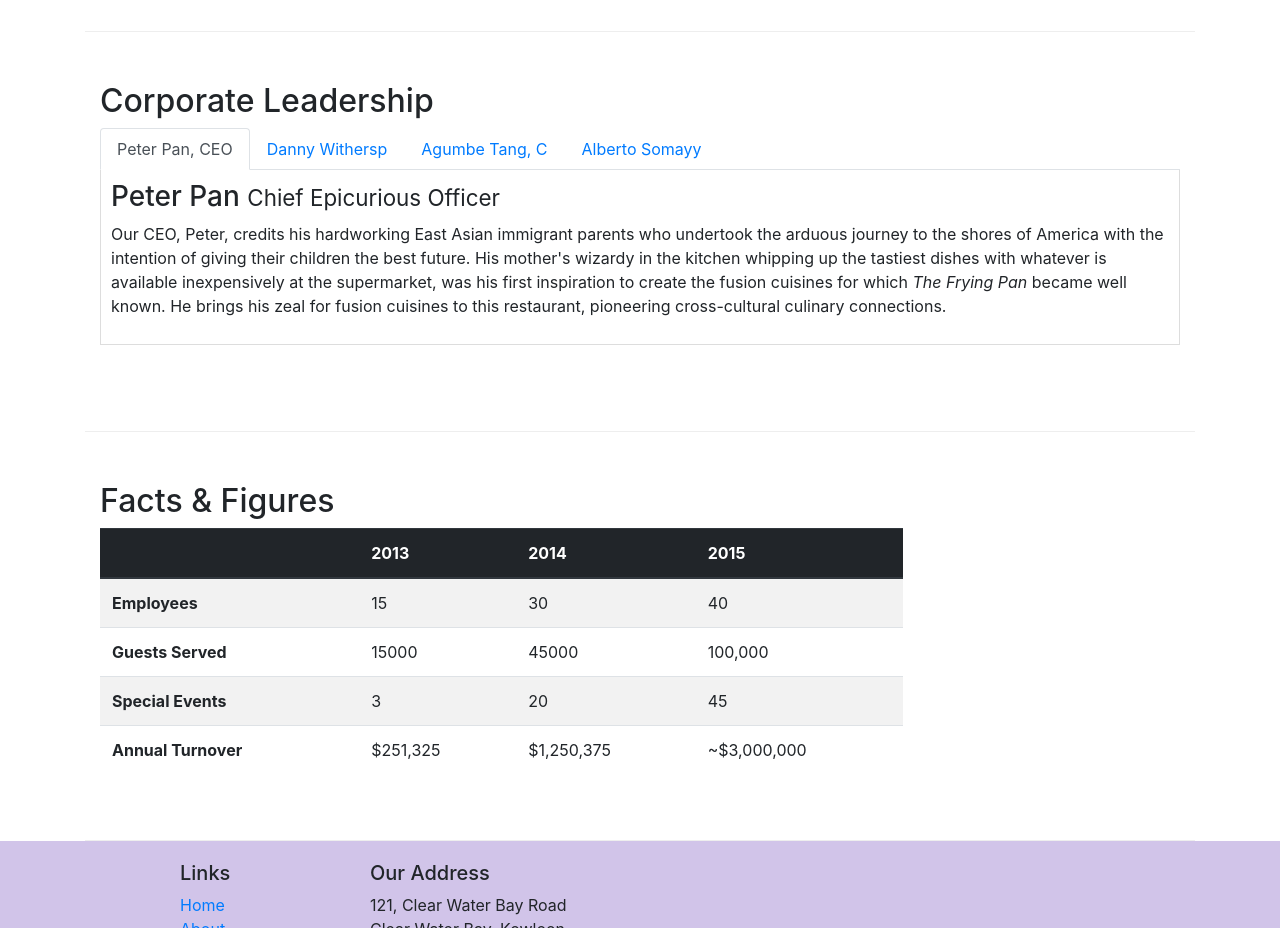
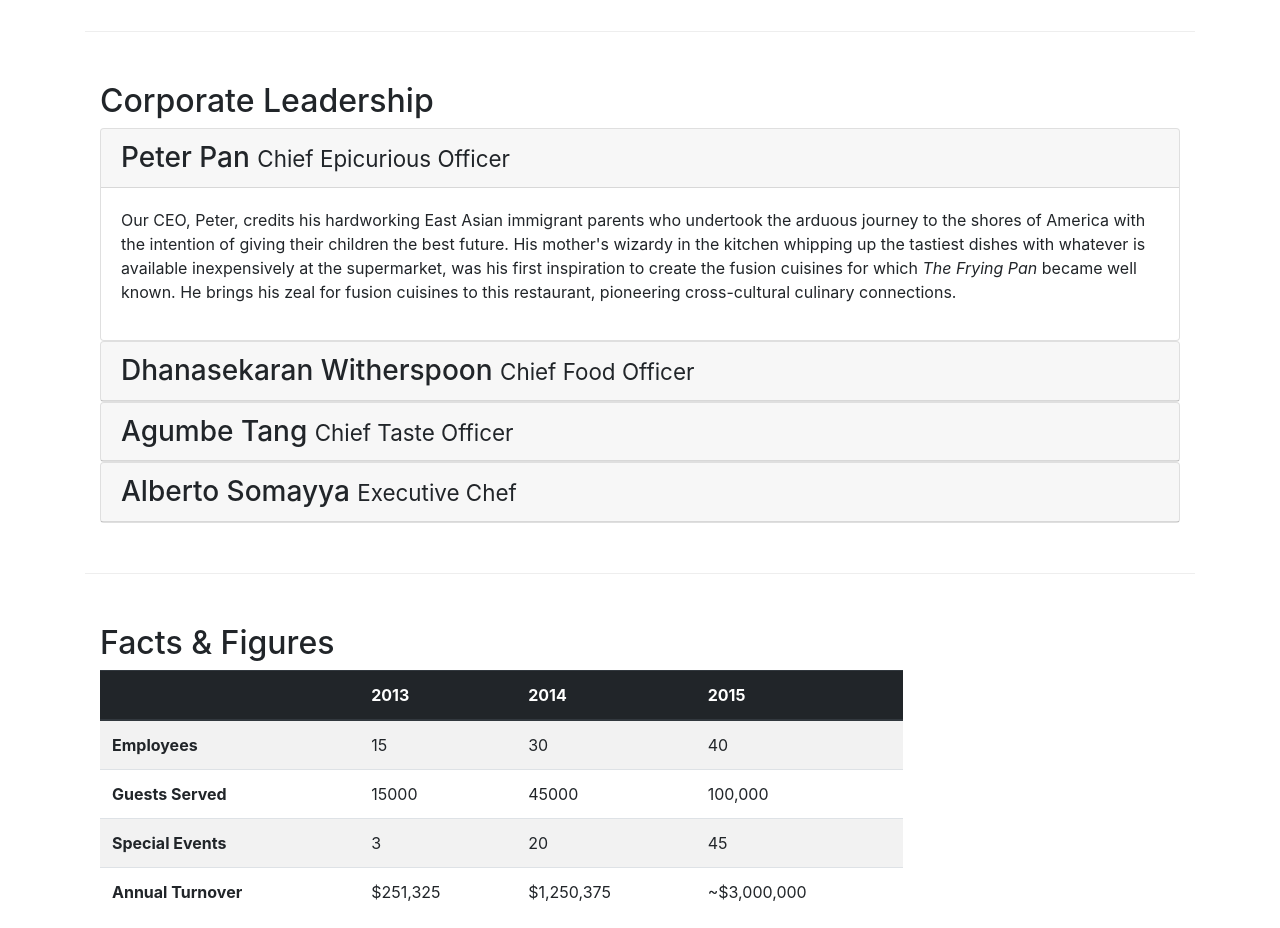
Before and after one commit to dimaskhosyi/Bootstrap, a website: page aboutus.html in a window 1280 px wide. Shown: the part 940-1868 px from the top of the page. Drawn offline with nearby package versions, Linux system fonts and the light colour scheme.

Commit message:
Accordions

```diff
--- a/aboutus.html
+++ b/aboutus.html
@@ -98,39 +98,61 @@
         <div class="row row-content">
             <div class="col-sm-12">
                 <h2>Corporate Leadership</h2>
-                <ul class="nav nav-tabs">
-                    <li class="nav-item">
-                        <a href="#peter" class="nav-link active" role="tab" data-toggle="tab">Peter Pan, CEO</a>
-                    </li>
-                    <li class="nav-item">
-                        <a href="#danny" class="nav-link" role="tab" data-toggle="tab">Danny Withersp</a>
-                    </li>
-                    <li class="nav-item">
-                        <a href="#agumbe" class="nav-link" role="tab" data-toggle="tab">Agumbe Tang, C</a>
-                    </li>
-                    <li class="nav-item">
-                        <a href="#alberto" class="nav-link" role="tab" data-toggle="tab">Alberto Somayy</a>
-                    </li>
-                </ul>
-                <div class="tab-content">
-                    <div class="tab-pane fade show active" id="peter" role="tabpanel">
-                        <h3>Peter Pan <small>Chief Epicurious Officer</small></h3>
-                        <p class="d-none d-sm-block">Our CEO, Peter, credits his hardworking East Asian immigrant parents who undertook the arduous journey to the shores of America with the intention of giving their children the best future. His mother's wizardy in the kitchen whipping up the tastiest dishes with whatever is available inexpensively at the supermarket, was his first inspiration to create the fusion cuisines for which <em>The Frying Pan</em> became well known. He brings his zeal for fusion cuisines to this restaurant, pioneering cross-cultural culinary connections.</p>
+
+                <div id="accordion">
+                    <div class="card">
+                        <div class="card-header" role="tab" id="peterhead">
+                            <h3 class="mb-0">
+                                <a data-toggle="collapse" data-target="#peter">Peter Pan <small>Chief Epicurious Officer</small>
+                                </a>
+                            </h3>
+                        </div>
+                        <div class="collapse show" id="peter" role="tabpanel" data-parent="#accordion">
+                            <div class="card-body">
+                                <p class="d-none d-sm-block">Our CEO, Peter, credits his hardworking East Asian immigrant parents who undertook the arduous journey to the shores of America with the intention of giving their children the best future. His mother's wizardy in the kitchen whipping up the tastiest dishes with whatever is available inexpensively at the supermarket, was his first inspiration to create the fusion cuisines for which <em>The Frying Pan</em> became well known. He brings his zeal for fusion cuisines to this restaurant, pioneering cross-cultural culinary connections.</p>
+                            </div>
+                        </div>
                     </div>
-                    <div class="tab-pane fade" id="danny" role="tabpanel">
-                        <h3>Dhanasekaran Witherspoon <small>Chief Food Officer</small></h3>
-                        <p class="d-none d-sm-block">Our CFO, Danny, as he is affectionately referred to by his colleagues, comes from a long established family tradition in farming and produce. His experiences growing up on a farm in the Australian outback gave him great appreciation for varieties of food sources. As he puts it in his own words, <em>Everything that runs, wins, and everything that stays, pays!</em></p>
+                    <div class="card">
+                        <div class="card-header" role="tab" id="dannyhead">
+                            <h3 class="mb-0">
+                                <a data-toggle="collapse" data-target="#danny">Dhanasekaran Witherspoon <small>Chief Food Officer</small>
+                                </a>
+                            </h3>
+                        </div>
+                        <div class="collapse" id="danny" role="tabpanel" data-parent="#accordion">
+                            <div class="card-body">
+                                <p class="d-none d-sm-block">Our CFO, Danny, as he is affectionately referred to by his colleagues, comes from a long established family tradition in farming and produce. His experiences growing up on a farm in the Australian outback gave him great appreciation for varieties of food sources. As he puts it in his own words, <em>Everything that runs, wins, and everything that stays, pays!</em></p>
+                            </div>
+                        </div>
                     </div>
-                    <div class="tab-pane fade" id="agumbe" role="tabpanel">
-                        <h3>Agumbe Tang <small>Chief Taste Officer</small></h3>
-                        <p class="d-none d-sm-block">Blessed with the most discerning gustatory sense, Agumbe, our CTO, personally ensures that every dish that we serve meets his exacting tastes. Our chefs dread the tongue lashing that ensues if their dish does not meet his exacting standards. He lives by his motto, <em>You click only if you survive my lick.</em></p>
+                    <div class="card">
+                        <div class="card-header" role="tab" id="agumbehead">
+                            <h3 class="mb-0">
+                                <a data-toggle="collapse" data-target="#agumbe">Agumbe Tang <small>Chief Taste Officer</small>
+                                </a>
+                            </h3>
+                        </div>
+                        <div class="collapse" id="agumbe" role="tabpanel" data-parent="#accordion">
+                            <div class="card-body">
+                                <p class="d-none d-sm-block">Blessed with the most discerning gustatory sense, Agumbe, our CTO, personally ensures that every dish that we serve meets his exacting tastes. Our chefs dread the tongue lashing that ensues if their dish does not meet his exacting standards. He lives by his motto, <em>You click only if you survive my lick.</em></p>
+                            </div>
+                        </div>
                     </div>
-                    <div class="tab-pane fade" id="alberto" role="tabpanel">
-                        <h3>Alberto Somayya <small>Executive Chef</small></h3>
-                        <p class="d-none d-sm-block">Award winning three-star Michelin chef with wide International experience having worked closely with whos-who in the culinary world, he specializes in creating mouthwatering Indo-Italian fusion experiences. He says, <em>Put together the cuisines from the two craziest cultures, and you get a winning hit! Amma Mia!</em></p>
+                    <div class="card">
+                        <div class="card-header" role="tab" id="albertohead">
+                            <h3 class="mb-0">
+                                <a data-toggle="collapse" data-target="#alberto">Alberto Somayya <small>Executive Chef</small>
+                                </a>
+                            </h3>
+                        </div>
+                        <div class="collapse" id="alberto" role="tabpanel" data-parent="#accordion">
+                            <div class="card-body">
+                                <p class="d-none d-sm-block">Award winning three-star Michelin chef with wide International experience having worked closely with whos-who in the culinary world, he specializes in creating mouthwatering Indo-Italian fusion experiences. He says, <em>Put together the cuisines from the two craziest cultures, and you get a winning hit! Amma Mia!</em></p>
+                            </div>
+                        </div>
                     </div>
                 </div>
-
             </div>
        </div>
        <div class="row row-content">
```
